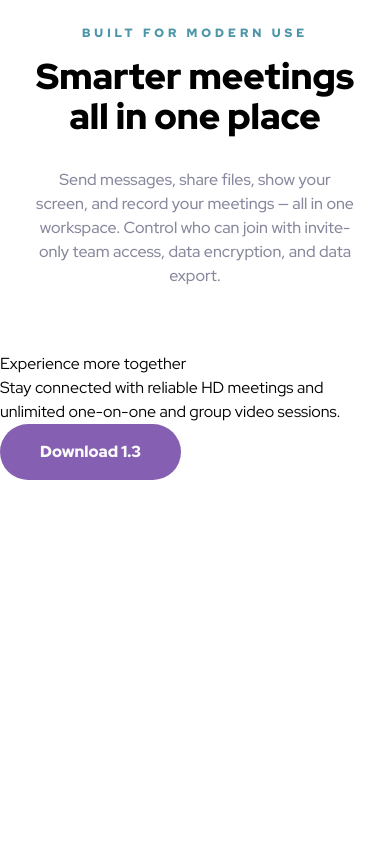
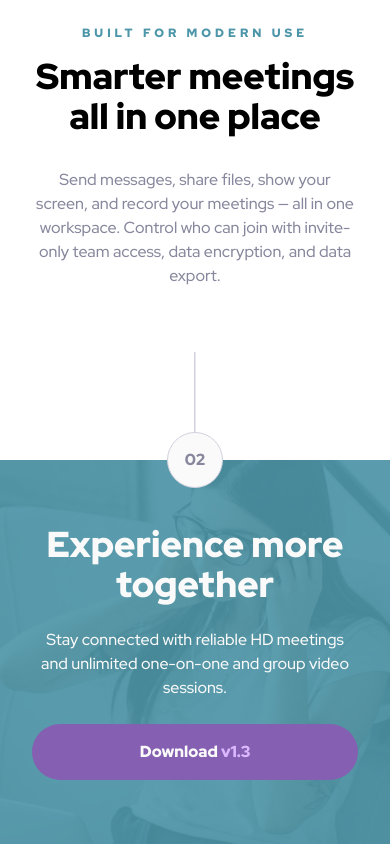
Before and after one commit to raswonders/meet-landing-page, a React (Vite) app: page / in a window 390 px wide. Shown: the part 1293-2137 px from the top of the page. Before the commit the page ends 1773 px from the top, so only its background shows below. Built offline with nearby package versions, Linux system fonts and the light colour scheme.

Commit message:
add mobile styles for Footer

```diff
--- a/src/components/Footer.tsx
+++ b/src/components/Footer.tsx
@@ -1,16 +1,23 @@
 import { Button } from "./Button";
+import { VerticalIndicator } from "./VerticalIndicator";
 
 export function Footer() {
   return (
-    <footer className="">
-      <div>
-        <h3>Experience more together</h3>
-        <p className="">
-          Stay connected with reliable HD meetings and unlimited one-on-one and
-          group video sessions.
-        </p>
-        <Button color="purple">Download 1.3</Button>
-      </div>
-    </footer>
+    <>
+      <VerticalIndicator className="-mb-7">02</VerticalIndicator>
+      <footer className="relative -z-20 py-16 px-8 bg-cover bg-[url('/assets/mobile/image-footer.jpg')]">
+        <div className="absolute -z-10 inset-0 bg-cyan-600 opacity-90"></div>
+        <div className="flex flex-col justify-center text-white gap-6 text-center">
+          <h3 className="text-4xl font-black">Experience more together</h3>
+          <p className="font-medium">
+            Stay connected with reliable HD meetings and unlimited one-on-one
+            and group video sessions.
+          </p>
+          <Button color="purple">
+            Download <span className="text-purple-300">v1.3</span>
+          </Button>
+        </div>
+      </footer>
+    </>
   );
 }
```
